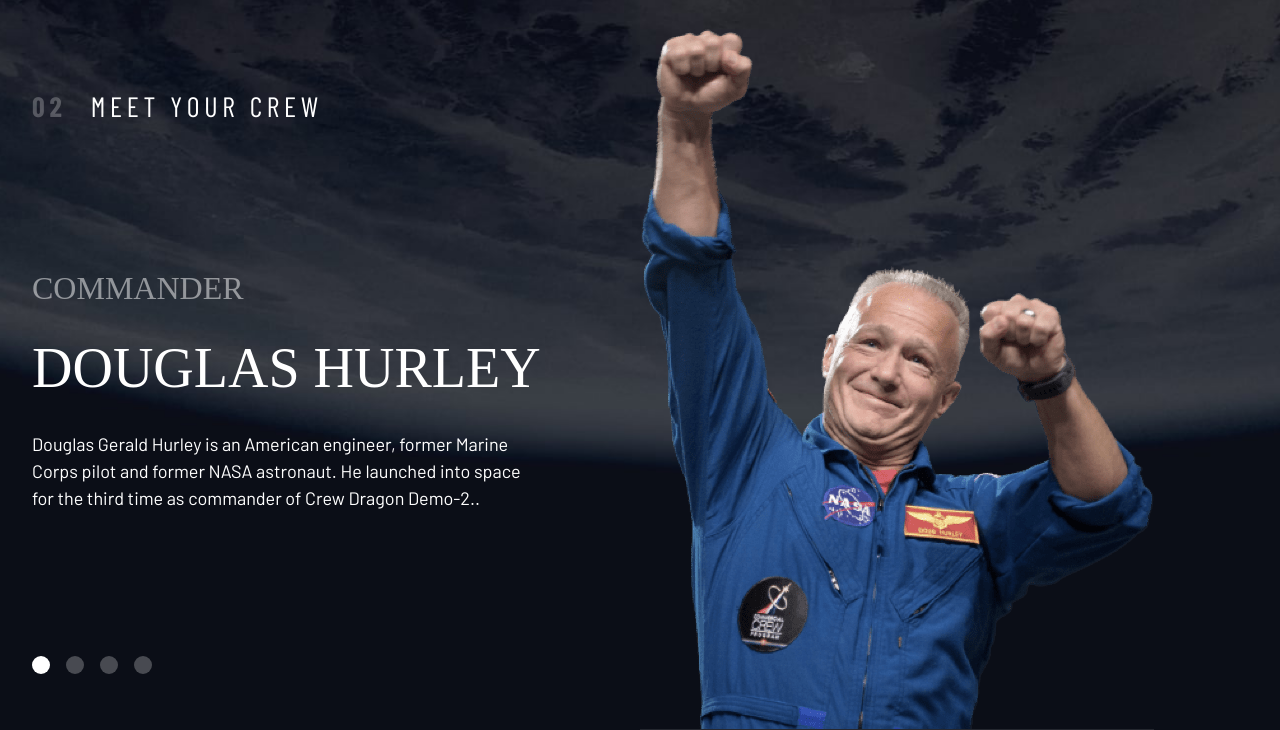
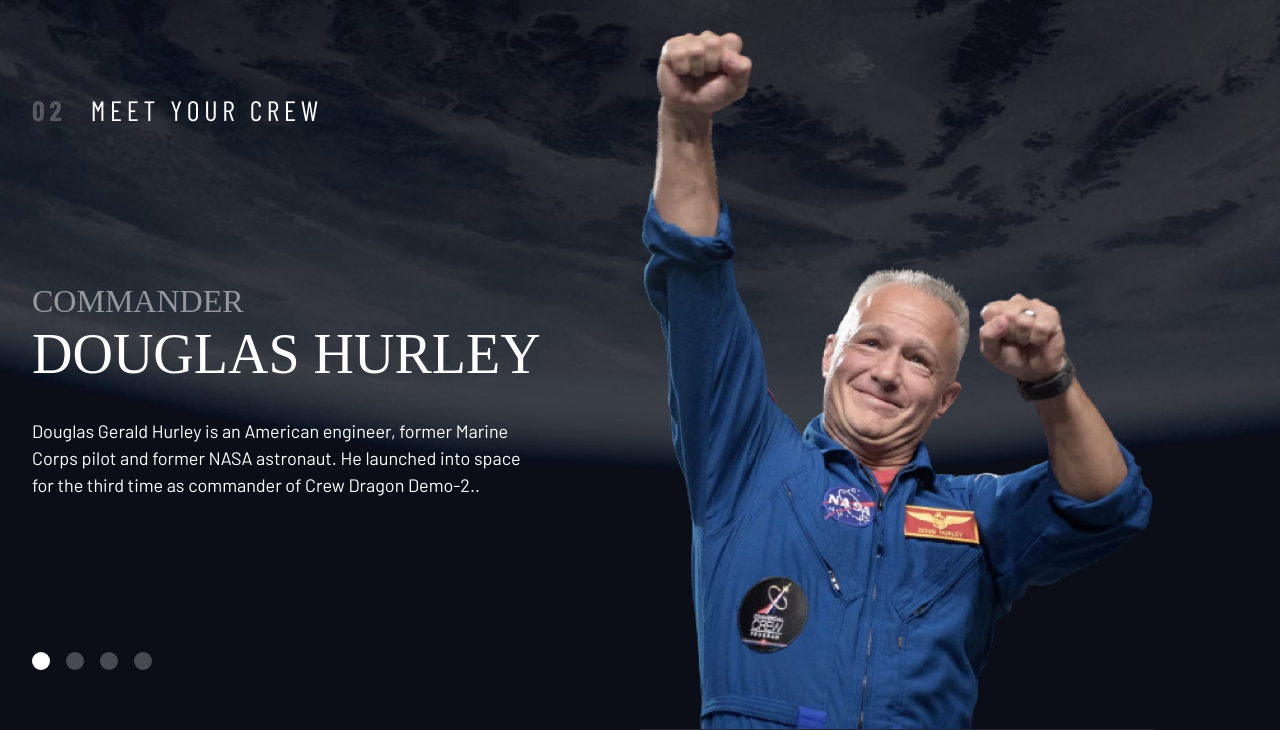
Before and after one commit to actn/SpaceTravel, a plain HTML site: page SpaceTravel/crew.html in a window 1280 px wide. Shown: the part 161-891 px from the top of the page. Drawn offline with nearby package versions, Linux system fonts and the light colour scheme; a web font is replaced by a local one.

Commit message:
webp format and picture elemens added

```diff
--- a/SpaceTravel/crew.html
+++ b/SpaceTravel/crew.html
@@ -46,7 +46,11 @@
   </header>
   <main id="main" class="grid-container grid-container--crew flow">
     <h1 class="numbered-title"><span aria-hidden="true">02</span> Meet your crew</h1>
-    <img src="assets/crew/image-douglas-hurley.png" alt="commander dougles hurley">
+<picture>
+<source srcset="assets/crew/image-douglas-hurley.webp" type="image/webp">
+  <img src="assets/crew/image-douglas-hurley.png" alt="commander dougles hurley">
+</picture>
+
     <div class="dot-indicators flex">
       <button aria-selected="true" class=""><span class="sr-only">Commander</span></button>
       <button aria-selected="false" class=""><span class="sr-only">Mission Specialist</span></button>
@@ -54,7 +58,7 @@
       <button aria-selected="false" class=""><span class="sr-only">Flight Engineer</span></button>
     </div>
     <article class="crew-info flow">
-      <header class="flow flow--space-small">
+      <header class="flow flow-space--small">
         <h4 class="fs-600 uppercase ff-serif">Commander</h4>
         <h2 class="fs-700 uppercase ff-serif">Douglas Hurley</h2>
       </header>
--- a/SpaceTravel/index.css
+++ b/SpaceTravel/index.css
@@ -164,6 +164,10 @@ select {
 .flow>*:where(:not(:first-child)) {
   margin-top: var(--flow-space, 1rem);
   /* outline: 1px solid red; */
+}
+
+.flow-space--small{
+  --flow-space:.3rem;
 }
 
 .container {
@@ -646,7 +650,7 @@ body {
 }
 
 
-.grid-container--destination>img {
+.grid-container--destination>picture {
   grid-area: image;
   max-width: 60%;
 }
@@ -684,7 +688,7 @@ body {
 }
 
 
-.grid-container--crew>img {
+.grid-container--crew>picture {
   grid-area: image;
   max-width: 60%;
   border-bottom: 1px solid hsl(var(--clr-white) / .1);
@@ -757,8 +761,8 @@ body {
       '. image content .';
   }
 
-  .grid-container--destination>img,
-  .grid-container--crew>img {
+  .grid-container--destination>picture,
+  .grid-container--crew>picture {
     max-width: 90%;
   }
 
```
Also changed, not shown: SpaceTravel/destination.html (+7 -2 lines).
